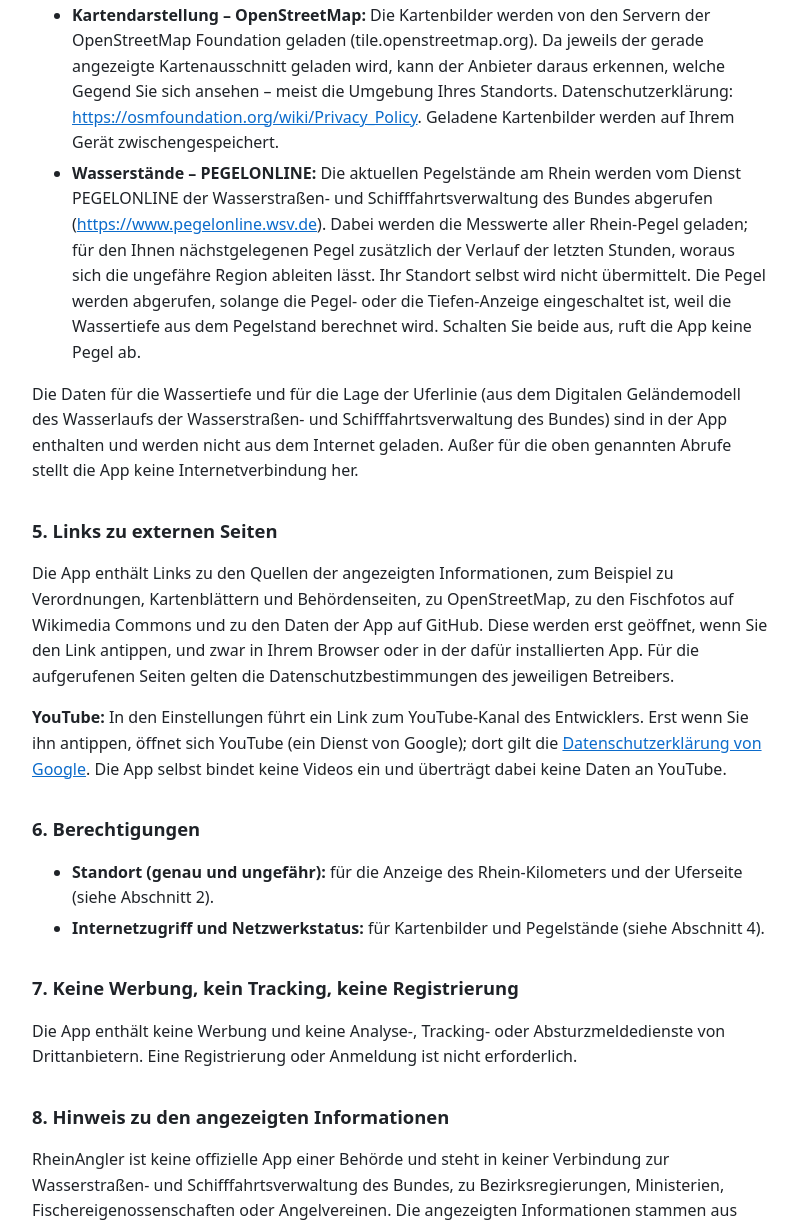
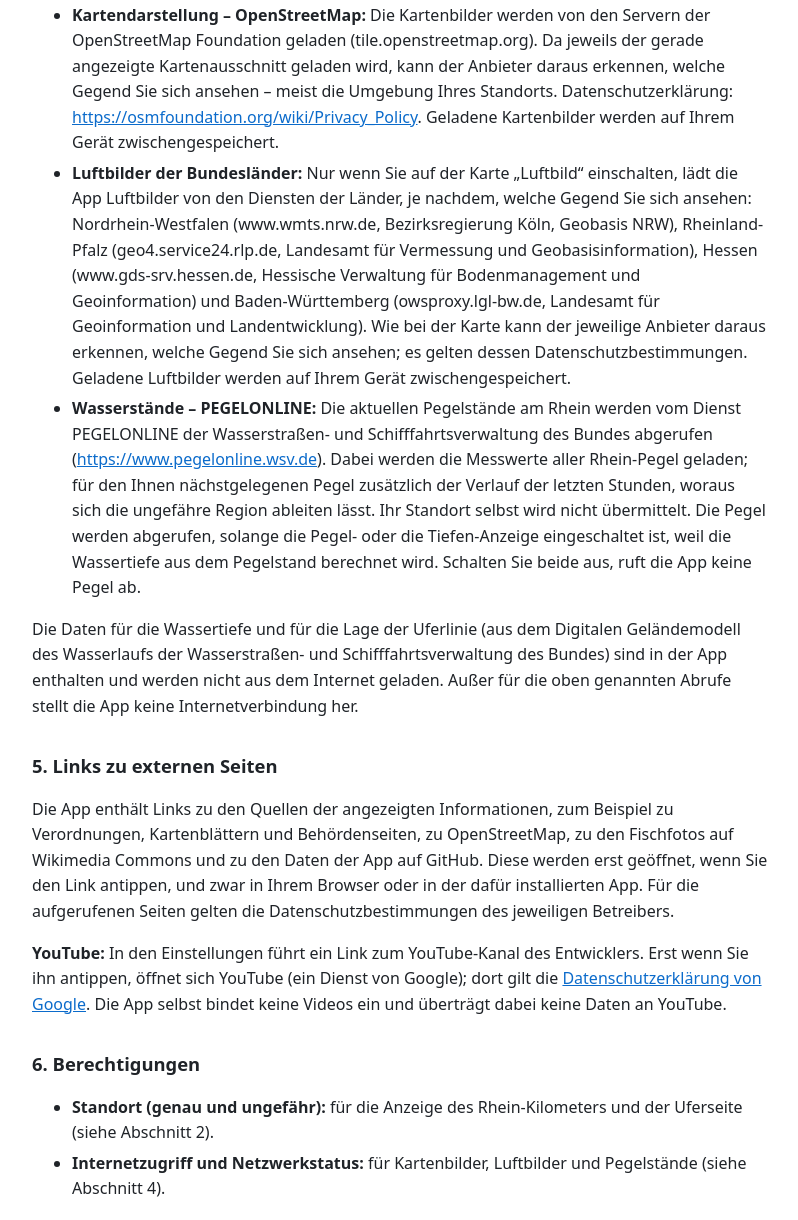
Before and after one commit to irekconnor/rhein-km, a plain HTML site: page datenschutz.html in a window 1280 px wide. Shown: the part 1465-2685 px from the top of the page, without its empty margins (240-1038 px from the left). Drawn offline with Linux system fonts and the light colour scheme.

Commit message:
Datenschutz: Luftbilder der Bundesländer ergänzt

```diff
--- a/datenschutz.html
+++ b/datenschutz.html
@@ -42,6 +42,7 @@ li { margin-bottom: 0.3rem; }
 <p>Für einige Funktionen ruft die App Daten direkt bei den folgenden Anbietern ab. Dabei wird technisch bedingt, wie bei jedem Aufruf einer Website, die IP-Adresse Ihres Geräts an deren Server übermittelt; zusätzlich sendet die App eine Kennung mit, die nur die App bezeichnet, nicht Sie als Person. Der Entwickler erhält von diesen Abrufen keine Daten. Für die Verarbeitung ist jeweils der Anbieter verantwortlich; es gelten dessen Datenschutzbestimmungen.</p>
 <ul>
 <li><strong>Kartendarstellung – OpenStreetMap:</strong> Die Kartenbilder werden von den Servern der OpenStreetMap Foundation geladen (tile.openstreetmap.org). Da jeweils der gerade angezeigte Kartenausschnitt geladen wird, kann der Anbieter daraus erkennen, welche Gegend Sie sich ansehen – meist die Umgebung Ihres Standorts. Datenschutzerklärung: <a href="https://osmfoundation.org/wiki/Privacy_Policy">https://osmfoundation.org/wiki/Privacy_Policy</a>. Geladene Kartenbilder werden auf Ihrem Gerät zwischengespeichert.</li>
+<li><strong>Luftbilder der Bundesländer:</strong> Nur wenn Sie auf der Karte „Luftbild“ einschalten, lädt die App Luftbilder von den Diensten der Länder, je nachdem, welche Gegend Sie sich ansehen: Nordrhein-Westfalen (www.wmts.nrw.de, Bezirksregierung Köln, Geobasis NRW), Rheinland-Pfalz (geo4.service24.rlp.de, Landesamt für Vermessung und Geobasisinformation), Hessen (www.gds-srv.hessen.de, Hessische Verwaltung für Bodenmanagement und Geoinformation) und Baden-Württemberg (owsproxy.lgl-bw.de, Landesamt für Geoinformation und Landentwicklung). Wie bei der Karte kann der jeweilige Anbieter daraus erkennen, welche Gegend Sie sich ansehen; es gelten dessen Datenschutzbestimmungen. Geladene Luftbilder werden auf Ihrem Gerät zwischengespeichert.</li>
 <li><strong>Wasserstände – PEGELONLINE:</strong> Die aktuellen Pegelstände am Rhein werden vom Dienst PEGELONLINE der Wasserstraßen- und Schifffahrtsverwaltung des Bundes abgerufen (<a href="https://www.pegelonline.wsv.de">https://www.pegelonline.wsv.de</a>). Dabei werden die Messwerte aller Rhein-Pegel geladen; für den Ihnen nächstgelegenen Pegel zusätzlich der Verlauf der letzten Stunden, woraus sich die ungefähre Region ableiten lässt. Ihr Standort selbst wird nicht übermittelt. Die Pegel werden abgerufen, solange die Pegel- oder die Tiefen-Anzeige eingeschaltet ist, weil die Wassertiefe aus dem Pegelstand berechnet wird. Schalten Sie beide aus, ruft die App keine Pegel ab.</li>
 </ul>
 <p>Die Daten für die Wassertiefe und für die Lage der Uferlinie (aus dem Digitalen Geländemodell des Wasserlaufs der Wasserstraßen- und Schifffahrtsverwaltung des Bundes) sind in der App enthalten und werden nicht aus dem Internet geladen. Außer für die oben genannten Abrufe stellt die App keine Internetverbindung her.</p>
@@ -51,7 +52,7 @@ li { margin-bottom: 0.3rem; }
 <h2>6. Berechtigungen</h2>
 <ul>
 <li><strong>Standort (genau und ungefähr):</strong> für die Anzeige des Rhein-Kilometers und der Uferseite (siehe Abschnitt 2).</li>
-<li><strong>Internetzugriff und Netzwerkstatus:</strong> für Kartenbilder und Pegelstände (siehe Abschnitt 4).</li>
+<li><strong>Internetzugriff und Netzwerkstatus:</strong> für Kartenbilder, Luftbilder und Pegelstände (siehe Abschnitt 4).</li>
 </ul>
 <h2>7. Keine Werbung, kein Tracking, keine Registrierung</h2>
 <p>Die App enthält keine Werbung und keine Analyse-, Tracking- oder Absturzmeldedienste von Drittanbietern. Eine Registrierung oder Anmeldung ist nicht erforderlich.</p>
```
